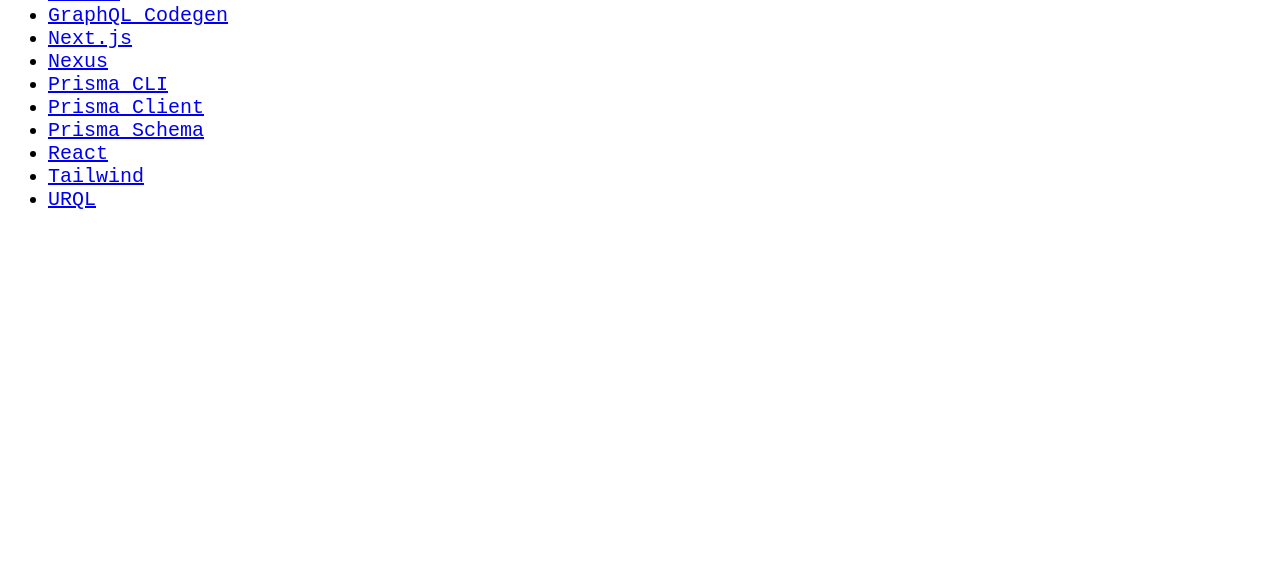
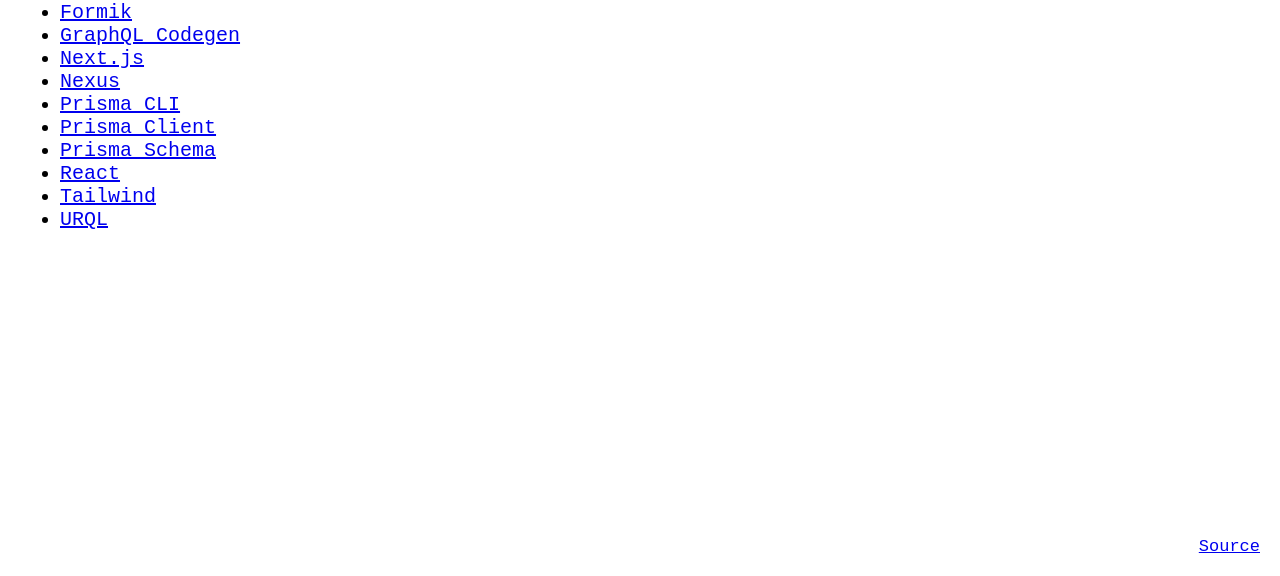
Before and after one commit to kinday/browser-homepage, a website built with Parcel: page index.html in a window 1280 px wide. Shown: the part 224-800 px from the top of the page. Built offline with nearby package versions, Linux system fonts and the light colour scheme.

Commit message:
Add link to source repo

```diff
--- a/index.html
+++ b/index.html
@@ -56,6 +56,9 @@
       </ul>
     </div>
 
+    <footer>
+      <a href="https://github.com/kinday/browser-homepage">Source</a>
+    </footer>
     <script src="src/index.js"></script>
   </body>
 </html>
--- a/src/styles.css
+++ b/src/styles.css
@@ -1,8 +1,23 @@
+* {
+  box-sizing: border-box;
+}
+
 body {
+  display: flex;
+  flex-direction: column;
   font-family: monospace;
   font-size: 20px;
+  margin: unset;
+  padding: 1em;
+  min-height: 100vh;
 }
 
 .hidden {
   display: none;
 }
+
+footer {
+  font-size: 0.85em;
+  margin-top: auto;
+  text-align: right;
+}
```
